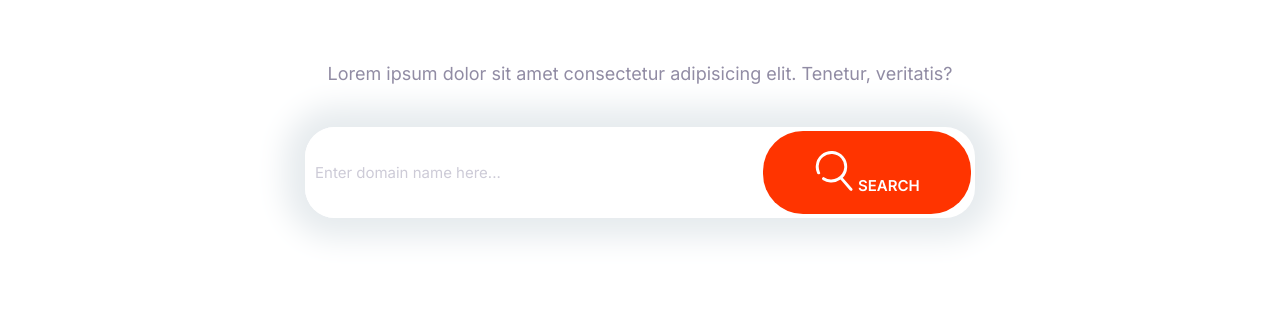
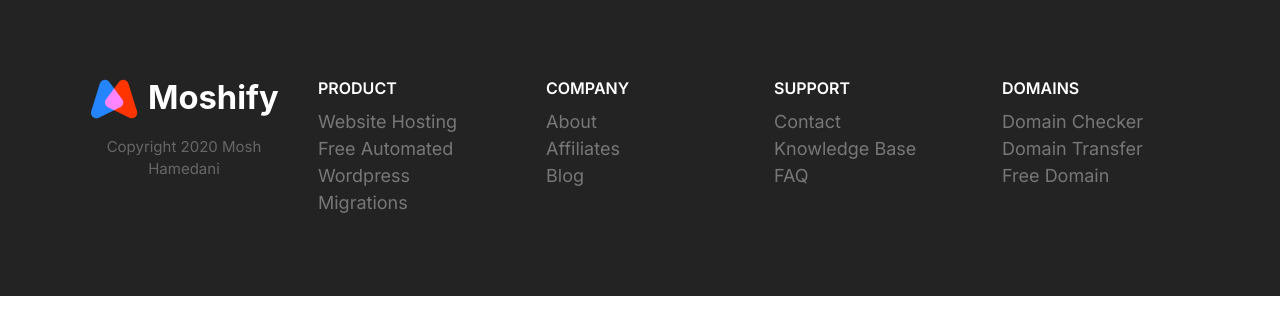
Before and after one commit to Mizhandr/MyFirstProject, a website built with Parcel: page playground.html in a window 1280 px wide. Built offline with nearby package versions, Linux system fonts and the light colour scheme.

Commit message:
Add parcel for building.

```diff
--- a/playground.html
+++ b/playground.html
@@ -15,27 +15,88 @@
     <link rel="stylesheet" href="/css/styles.css" />
   </head>
   <body>
-    <section class="block container block-domain">
-      <header class="block__header">
-        <p>
-          Lorem ipsum dolor sit amet consectetur adipisicing elit. Tenetur,
-          veritatis?
-        </p>
-      </header>
-      <div class="input-group">
-        <input
-          type="text"
-          class="input"
-          placeholder="Enter domain name here..."
-        />
-        <button class="btn btn--accent">
-          <svg class="icon icon--white">
-            <use xlink:href="images/sprite.svg#search"></use>
-          </svg>
-          Search
-        </button>
+    <footer class="block block--dark footer">
+      <div class="container grid footer__sections">
+        <section class="collapsible collapsible--expanded footer__section">
+          <div class="collapsible__header">
+            <h2 class="collapsible__heading footer__heading">Product</h2>
+
+            <img
+              class="collapsible__chevron"
+              src="/images/chevron.svg"
+              alt=""
+            />
+          </div>
+          <div class="collapsible__content">
+            <ul class="list">
+              <li><a href="#">Website Hosting</a></li>
+              <li><a href="#">Free Automated Wordpress</a></li>
+              <li><a href="#">Migrations</a></li>
+            </ul>
+          </div>
+        </section>
+        <section class="collapsible footer__section">
+          <div class="collapsible__header">
+            <h2 class="collapsible__heading footer__heading">Company</h2>
+
+            <img
+              class="collapsible__chevron"
+              src="/images/chevron.svg"
+              alt=""
+            />
+          </div>
+          <div class="collapsible__content">
+            <ul class="list">
+              <li><a href="#">About</a></li>
+              <li><a href="#">Affiliates</a></li>
+              <li><a href="#">Blog</a></li>
+            </ul>
+          </div>
+        </section>
+        <section class="collapsible footer__section">
+          <div class="collapsible__header">
+            <h2 class="collapsible__heading footer__heading">Support</h2>
+
+            <img
+              class="collapsible__chevron"
+              src="/images/chevron.svg"
+              alt=""
+            />
+          </div>
+          <div class="collapsible__content">
+            <ul class="list">
+              <li><a href="#">Contact</a></li>
+              <li><a href="#">Knowledge Base</a></li>
+              <li><a href="#">FAQ</a></li>
+            </ul>
+          </div>
+        </section>
+        <section class="collapsible footer__section">
+          <div class="collapsible__header">
+            <h2 class="collapsible__heading footer__heading">Domains</h2>
+
+            <svg class="collapsible__chevron chevron">
+              <use href="images/sprite.svg#chevron"></use>
+            </svg>
+          </div>
+          <div class="collapsible__content">
+            <ul class="list">
+              <li><a href="#">Domain Checker</a></li>
+              <li><a href="#">Domain Transfer</a></li>
+              <li><a href="#">Free Domain</a></li>
+            </ul>
+          </div>
+        </section>
+        <div class="footer__brand">
+          <img src="/images/logo.svg" alt="" />
+          <p class="footer__copyright">Copyright 2020 Mosh Hamedani</p>
+        </div>
       </div>
-    </section>
-    <script src="js/main.js"></script>
+    </footer>
   </body>
+  <script src="js/main.js"></script>
+  <script src="https://unpkg.com/aos@next/dist/aos.js"></script>
+  <script>
+    AOS.init();
+  </script>
 </html>
```
Also changed, not shown: index.html (+13 -11 lines), package.json (added, +15 -0 lines), 2 other files.
